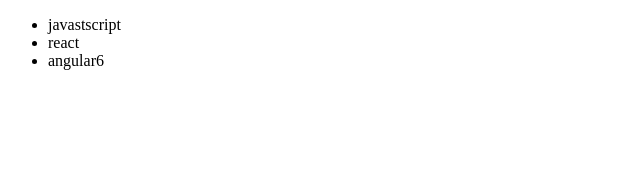
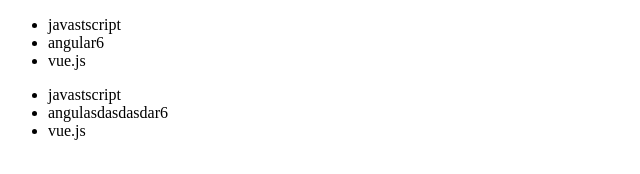
Before and after one commit to kaniapiotr/pierwszyPushNaGithub, a plain HTML site: page index.html in a window 1280 px wide. Shown: the whole page, without its empty margins (0-640 px from the left). Drawn offline with Linux system fonts and the light colour scheme.

Commit message:
added new files

```diff
--- a/index.html
+++ b/index.html
@@ -9,8 +9,13 @@
 <body>
     <ul>
         <li>javastscript</li>
-        <li>react</li>
         <li>angular6</li>
+        <li>vue.js</li>
+    </ul>
+    <ul>
+        <li>javastscript</li>
+        <li>angulasdasdasdar6</li>
+        <li>vue.js</li>
     </ul>
 </body>
 </html>
```
